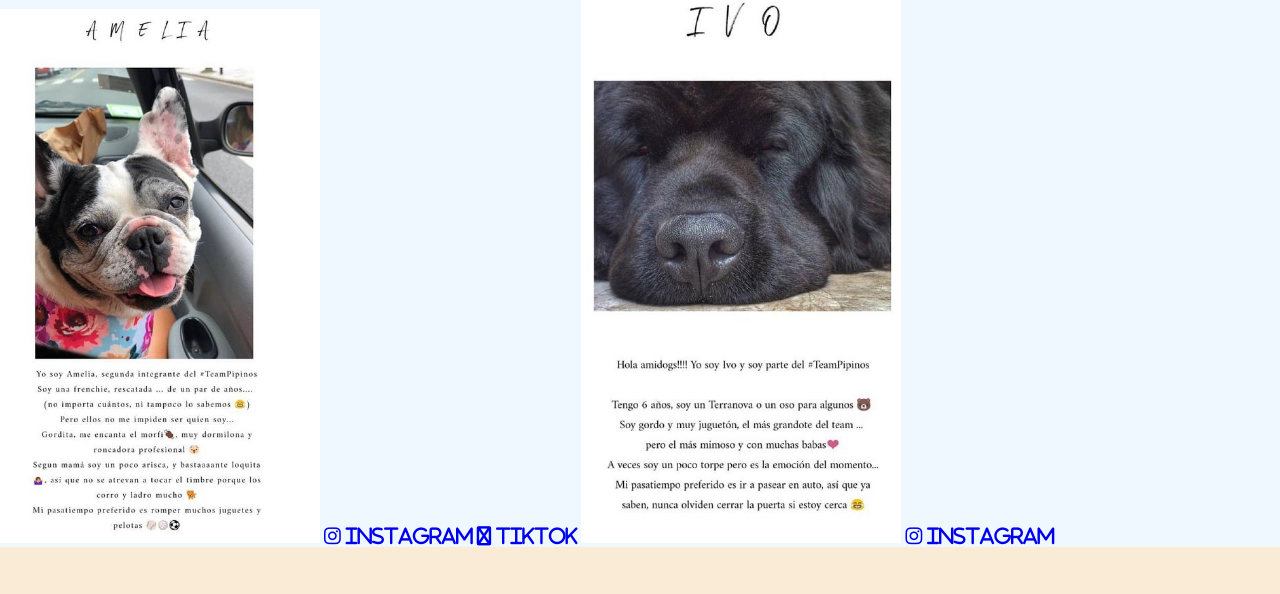
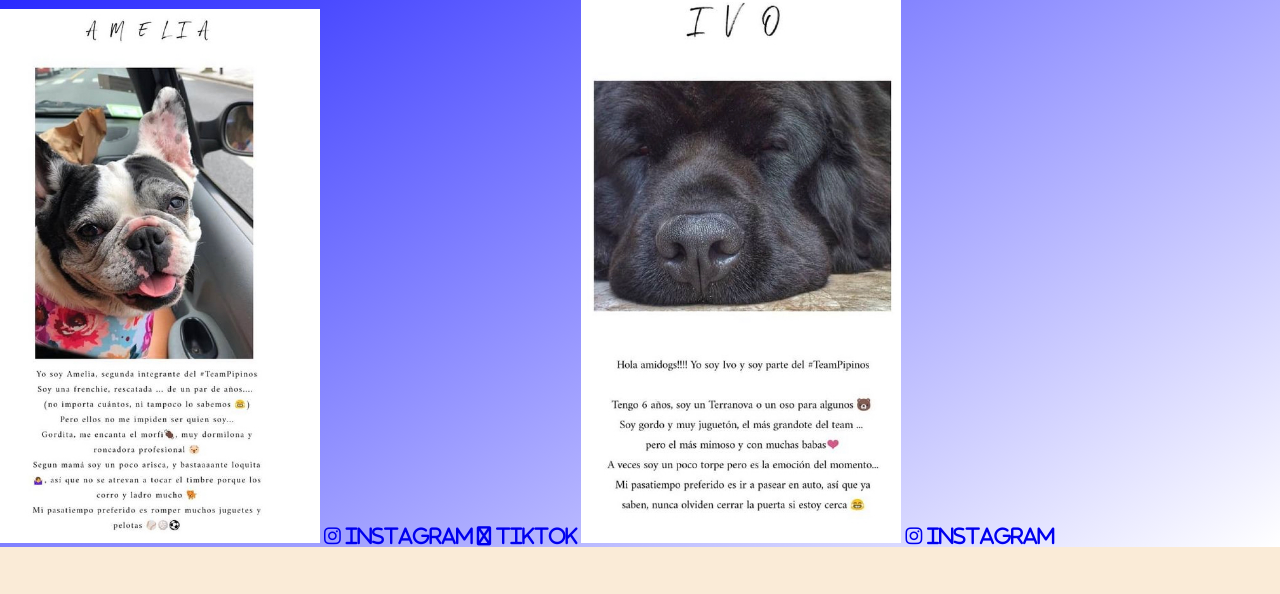
Before and after one commit to MarianEsteban/ProyectoCoderPruebas, a plain HTML site: page pages/nosotros.html in a window 1280 px wide. Shown: the part 370-964 px from the top of the page. Drawn offline with Linux system fonts and the light colour scheme; a web font is replaced by a local one.

Commit message:
Gradientes

```diff
--- a/css/style.css
+++ b/css/style.css
@@ -307,6 +307,12 @@ section{
 }
 
 
+.nosotros{
+    background: linear-gradient(to bottom right, blue, white)
+}
+
+
+
 @media screen and (max-width:800px){
     .formulario{
     width: 100%;
```
